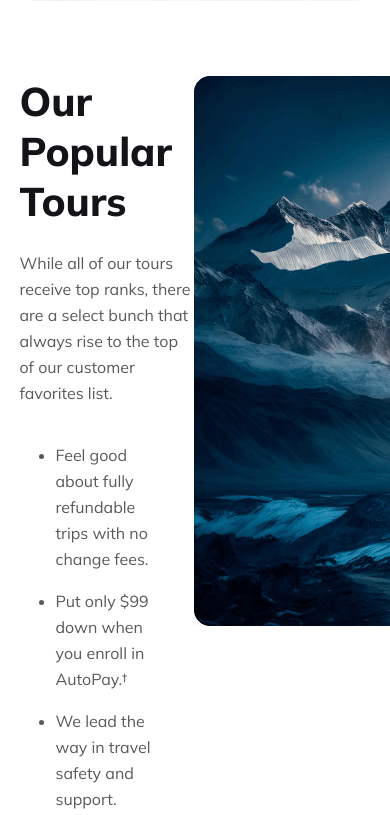
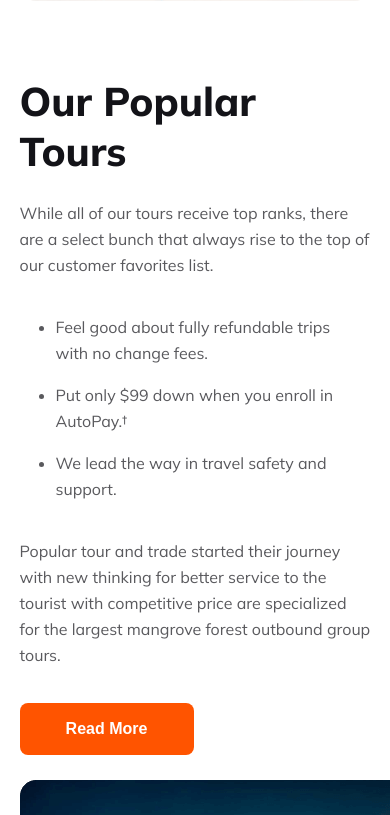
Before and after one commit to Sarmin27/Travel-Website-Design, a plain HTML site: page index.html in a window 390 px wide. Shown: the part 697-1512 px from the top of the page. Drawn offline with Linux system fonts and the light colour scheme.

Commit message:
create responsive Our Popular Tours section.

```diff
--- a/style.css
+++ b/style.css
@@ -162,11 +162,21 @@ nav div img{
      text-align: center;
      font-size: 1rem;
      font-weight: 800;
-     line-height: normal;
      border-radius: 8px;
      background: #FF5400;
      width: 174px;
      height: 52px;
      border: 0;
-     margin-top: 40px;
+     margin-top: 35px;
 }
+
+
+/* small device */
+@media screen and (max-width:576px) {
+    .popular-tours-section{
+        flex-direction: column;
+        height: auto;
+    }
+    .popular-tours-column2-container{
+        margin-top:25px;
+    }
```
